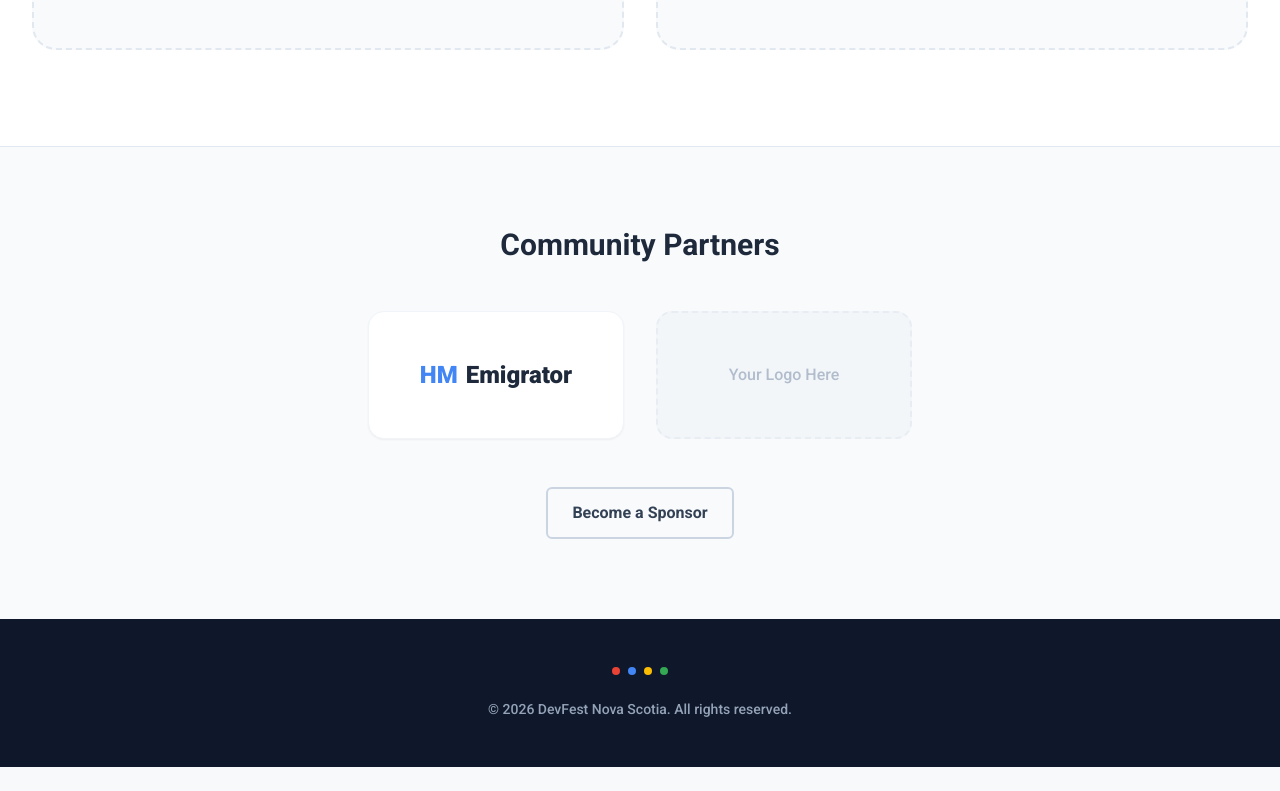
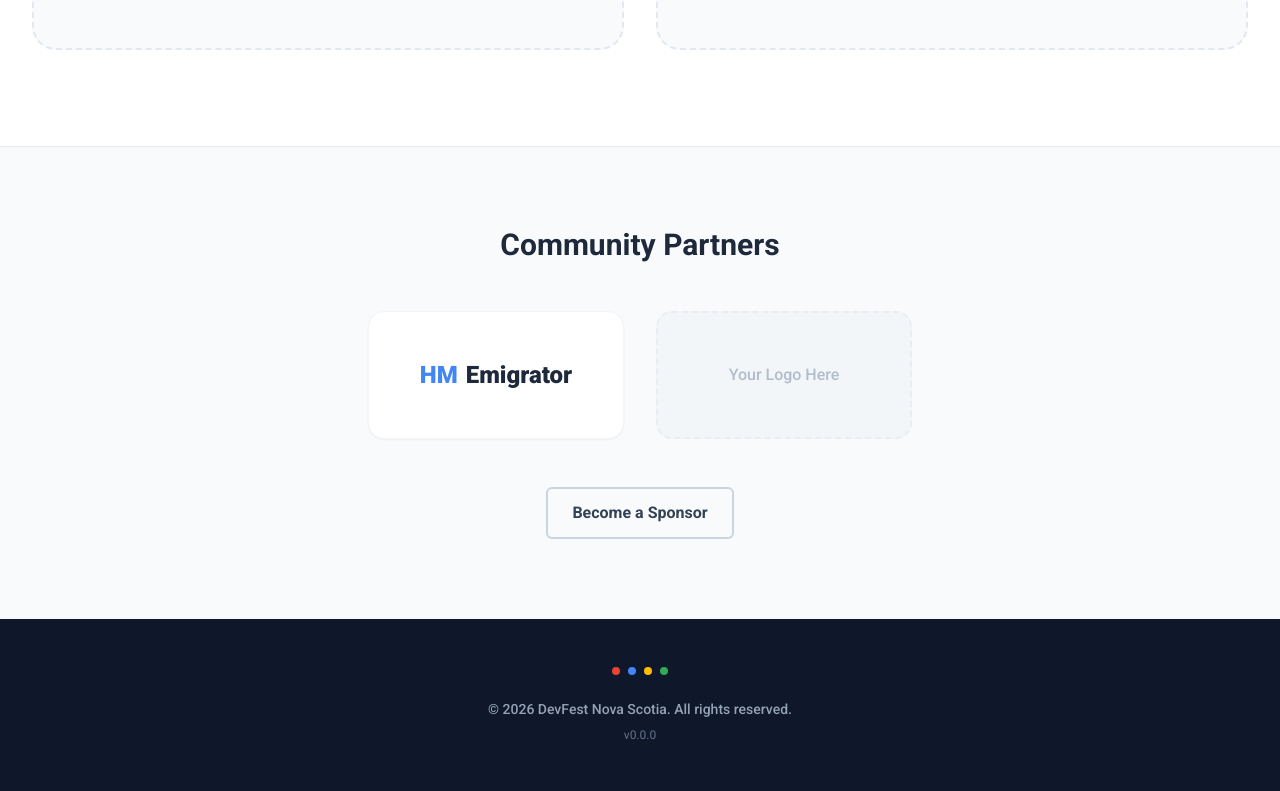
Before and after one commit to GDGHalifax/devfestns-website, a React (Vite) app: page / in a window 1280 px wide. Shown: the part 1646-2437 px from the top of the page. Before the commit the page ends 2413 px from the top, so only its background shows below. Built offline with nearby package versions, Linux system fonts and the light colour scheme.

Commit message:
feat: display version in footer and sequence semantic release before build

```diff
--- a/src/App.jsx
+++ b/src/App.jsx
@@ -1,3 +1,4 @@
+/* global __APP_VERSION__ */
 import React from 'react';
 
 function App() {
@@ -169,6 +170,7 @@
             <div className="w-2 h-2 rounded-full bg-google-green"></div>
           </div>
           <p className="font-medium text-sm text-slate-400">© 2026 DevFest Nova Scotia. All rights reserved.</p>
+          <p className="mt-2 text-xs text-slate-500">v{__APP_VERSION__}</p>
         </div>
       </footer>
     </div>
--- a/vite.config.js
+++ b/vite.config.js
@@ -1,9 +1,13 @@
 import { defineConfig } from 'vite'
 import react from '@vitejs/plugin-react'
+import packageJson from './package.json'
 
 // https://vitejs.dev/config/
 export default defineConfig({
   plugins: [react()],
+  define: {
+    __APP_VERSION__: JSON.stringify(packageJson.version),
+  },
   test: {
     globals: true,
     environment: 'happy-dom',
```
